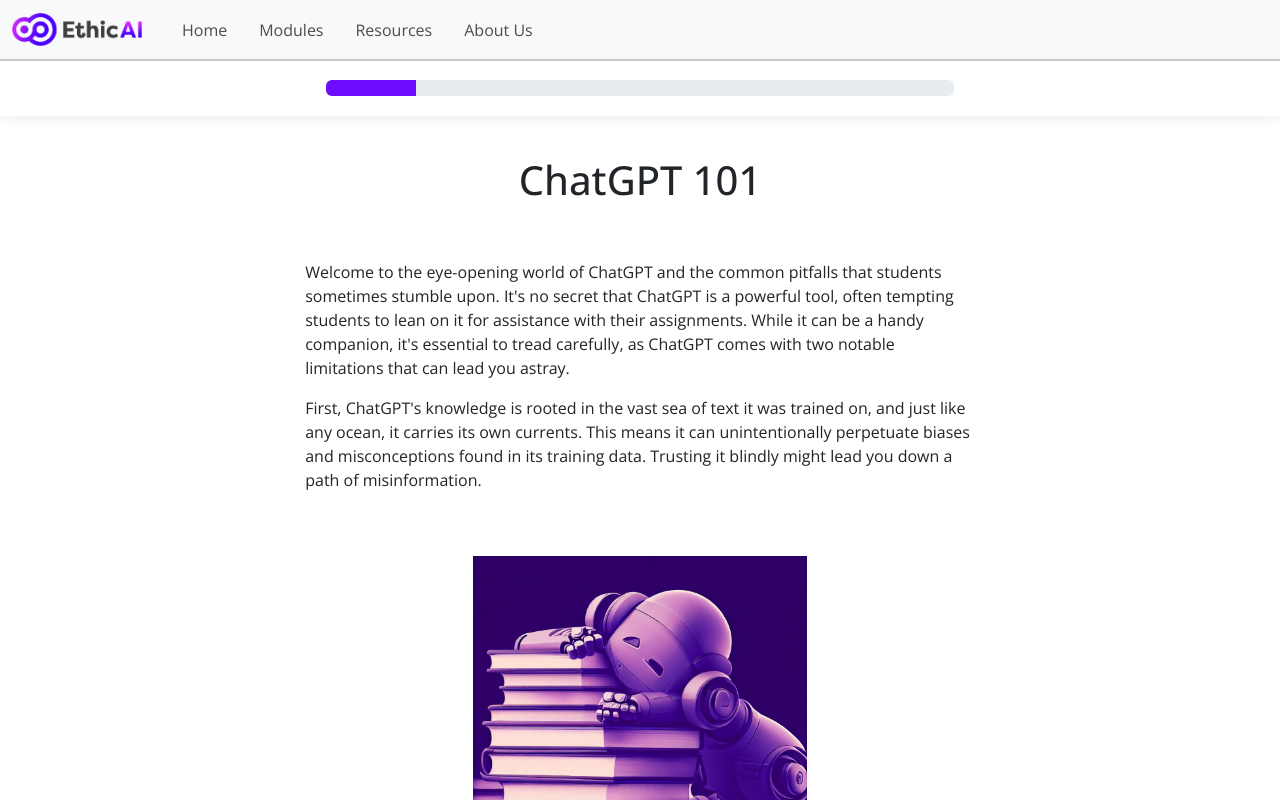
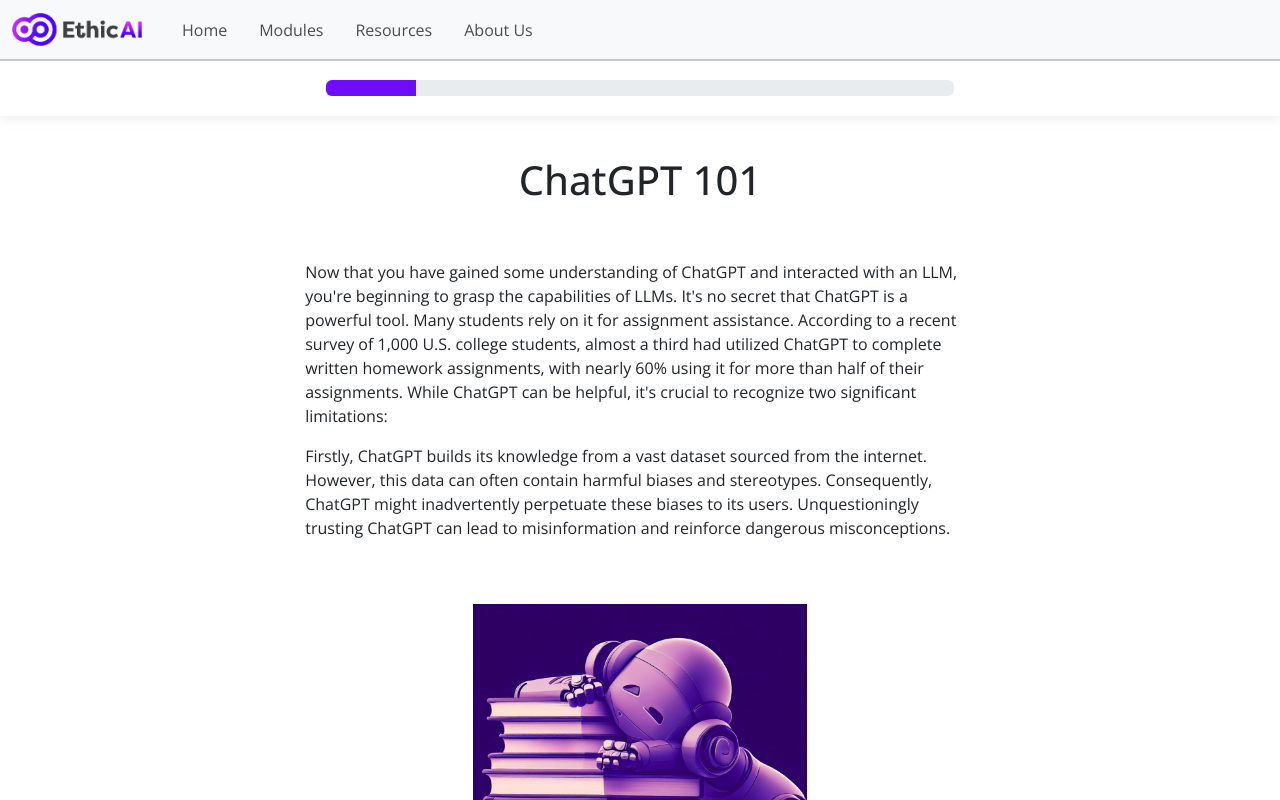
Before and after one commit to harslash/EthicAI, a Vue app in the folder project/ethicai-spa/: page /chatbots/chatgpt-101 in a window 1280 px wide. Shown: the top 800 px of the page. Built offline with nearby package versions, Linux system fonts and the light colour scheme.

Commit message:
Updated page content

```diff
--- a/project/ethicai-spa/src/components/pages/chatbots/chatbots-page-1b.vue
+++ b/project/ethicai-spa/src/components/pages/chatbots/chatbots-page-1b.vue
@@ -12,10 +12,11 @@
                 <div class="col-md-12 pb-5">
                     <div class="d-flex justify-content-center flex-wrap">
                         <p class="section-text">
-                            Welcome to the eye-opening world of ChatGPT and the common pitfalls that students sometimes stumble upon. It's no secret that ChatGPT is a powerful tool, often tempting students to lean on it for assistance with their assignments. While it can be a handy companion, it's essential to tread carefully, as ChatGPT comes with two notable limitations that can lead you astray.
+                          Now that you have gained some understanding of ChatGPT and interacted with an LLM, you're beginning to grasp the capabilities of LLMs. It's no secret that ChatGPT is a powerful tool. Many students rely on it for assignment assistance. According to a recent survey of 1,000 U.S. college students, almost a third had utilized ChatGPT to complete written homework assignments, with nearly 60% using it for more than half of their assignments. While ChatGPT can be helpful, it's crucial to recognize two significant limitations:
+
                         </p>
                         <p class="section-text">
-                           First, ChatGPT's knowledge is rooted in the vast sea of text it was trained on, and just like any ocean, it carries its own currents. This means it can unintentionally perpetuate biases and misconceptions found in its training data. Trusting it blindly might lead you down a path of misinformation.
+                            Firstly, ChatGPT builds its knowledge from a vast dataset sourced from the internet. However, this data can often contain harmful biases and stereotypes. Consequently, ChatGPT might inadvertently perpetuate these biases to its users. Unquestioningly trusting ChatGPT can lead to misinformation and reinforce dangerous misconceptions.
                         </p>
                     </div>
                 </div>
@@ -36,7 +37,8 @@
                 <div class="col-md-12 pb-5">
                     <div class="d-flex justify-content-center flex-wrap">
                         <p class="section-text">
-                          Second, ChatGPT is known to exhibit a phenomenon called "hallucination." In simple terms, it can sometimes generate content that sounds convincing but isn't entirely accurate. Relying on it too heavily might have your assignments drifting into the realm of fiction rather than fact.
+                        Secondly, ChatGPT often exhibits a phenomenon known as "hallucination." In simple terms, it confidently generates responses that sound convincing but can lack factual accuracy. Unaware of this trait, students might be impressed by ChatGPT's apparent omniscience. However, their submitted work could inadvertently stray into fiction rather than fact.
+
                         </p>
                     </div>
                 </div>
@@ -47,7 +49,7 @@
                 <div class="col-md-12">
                     <div class="d-flex justify-content-center flex-wrap">
                         <p class="section-text">
-                            But don't worry, we're here to guide you through these potential pitfalls and help you harness ChatGPT's incredible capabilities effectively. In the next section, we'll dive deeper into these limitations so you can better understand how to navigate the ChatGPT landscape and make the most out of this powerful tool without falling into these common traps.
+                          In the upcoming sections, we'll delve deeper into these limitations through interactive demos, fostering a sense of awareness and cautiousness in students like yourself to use ChatGPT effectively. We will also explore practical strategies to overcome the ChatGPT's shortcomings.
                         </p>
                     </div>
                 </div>
```
